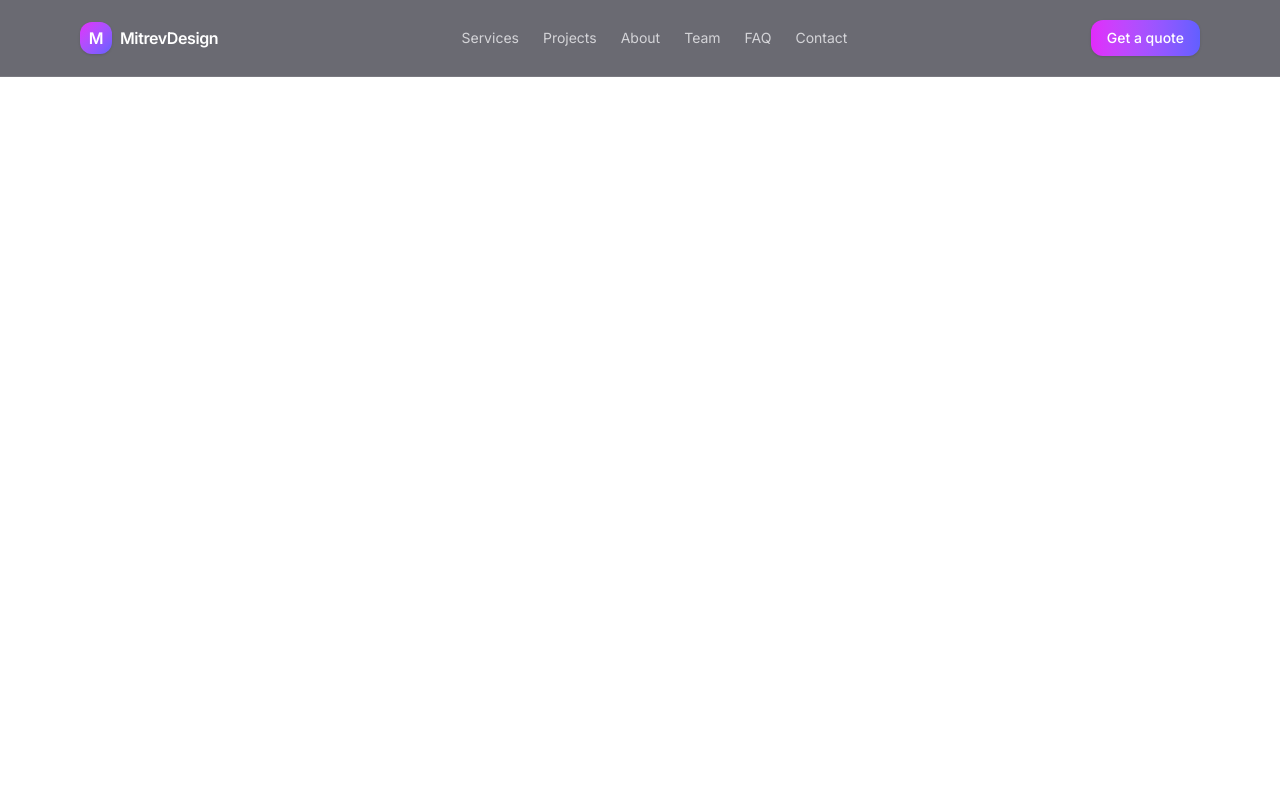
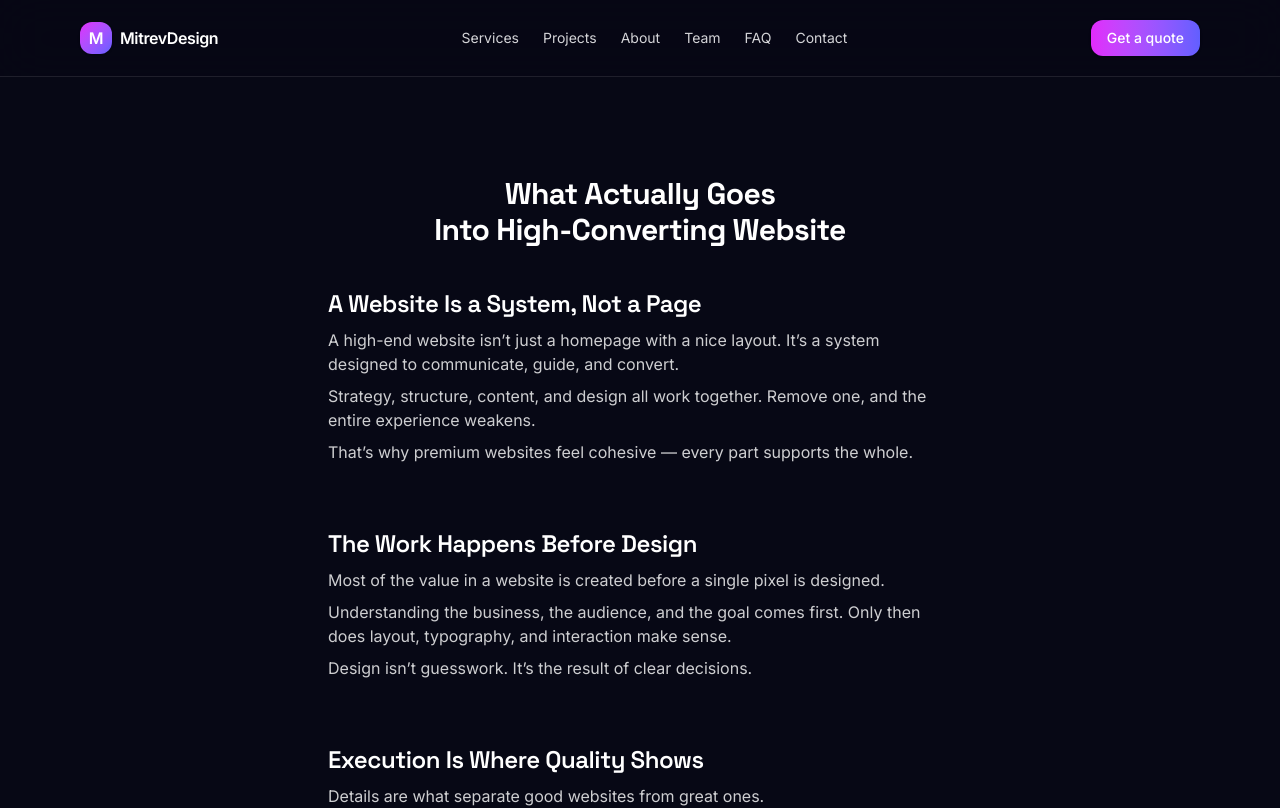
Before and after one commit to MitrevDarko1305/MitrevDesign, a Next.js app: page /blog/design-is-not-decoration/what-actually-goes-into-high-converting-website in a window 1280 px wide. Shown: the top 808 px of the page. Built offline with nearby package versions, Linux system fonts and the light colour scheme.

Commit message:
Implement blog routing and publish articles

```diff
--- a/app/components/BlogArticleComponent1.tsx
+++ b/app/components/BlogArticleComponent1.tsx
@@ -4,7 +4,7 @@ import { use } from "react";
 
 export default function BlogArticle() {
   return (
-    <article className="space-y-12 text-[17px] leading-relaxed text-white/80 container pt-44 pb-12 mx-auto">
+    <article className="space-y-12 text-[17px] bg-[#070815] leading-relaxed text-white/80 container pt-44 pb-12 mx-auto">
 
       <div className="mx-auto max-w-2xl px-6 space-y-16 leading-relaxed text-white/80 text-[17px]">
       {/* Section 1 */}
--- a/app/components/BlogArticleComponent3.tsx
+++ b/app/components/BlogArticleComponent3.tsx
@@ -2,7 +2,7 @@
 
 export default function BlogArticleProcess() {
   return (
-    <article className="space-y-12 text-[17px] leading-relaxed text-white/80 container pt-44 pb-12 mx-auto">
+    <article className="space-y-12 text-[17px] bg-[#070815] leading-relaxed text-white/80 container pt-44 pb-12 mx-auto">
       {/* Section 1 */}
       <div className="mx-auto max-w-2xl px-6 space-y-16 leading-relaxed text-white/80 text-[17px]">
       <section className="space-y-4">
--- a/app/components/BlogArtilcleComponent2.tsx
+++ b/app/components/BlogArtilcleComponent2.tsx
@@ -2,7 +2,7 @@
 
 export default function BlogArticleClarity() {
   return (
-    <article className="space-y-12 text-[17px] leading-relaxed text-white/80 container pt-44 pb-12 mx-auto">
+    <article className="space-y-12 text-[17px] bg-[#070815] leading-relaxed text-white/80 container pt-44 pb-12 mx-auto">
       {/* Section 1 */}
 
       <div className="mx-auto max-w-2xl px-6 space-y-16 leading-relaxed text-white/80 text-[17px]">
```
